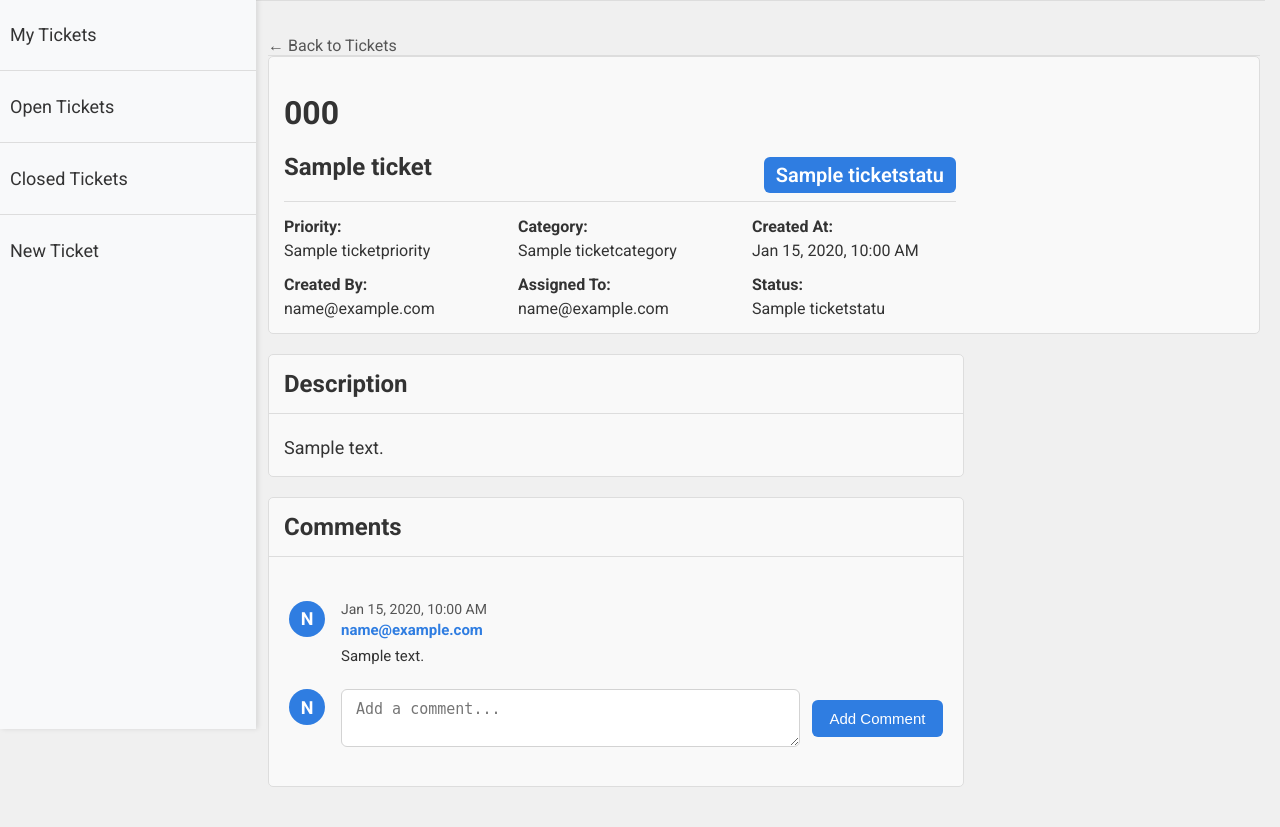
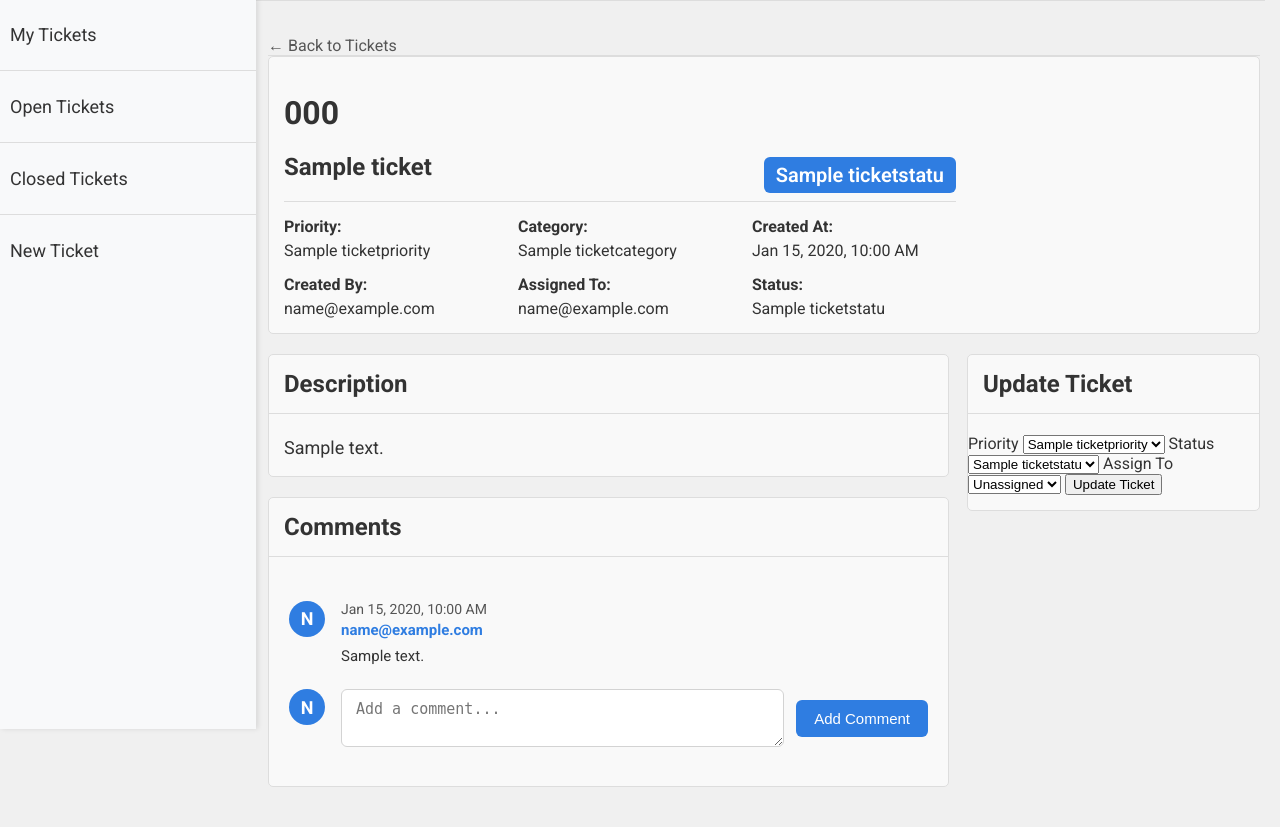
Before and after one commit to BenYoung03/resolve, a Flask app: page /ticket/1 in a window 1280 px wide. Shown: the part 96-923 px from the top of the page. Run offline with Flask 3, Linux system fonts and the light colour scheme; a user stored in the database is signed in; tables that the repository leaves empty hold one stand-in row (values such as "Sample post"); some libraries are stand-ins or nearby versions.

Commit message:
Update front-end to have update ticket next to description box and added initial backend code for ticket updating

```diff
--- a/app/forms.py
+++ b/app/forms.py
@@ -62,3 +62,24 @@ class CommentForm(FlaskForm):
         validators=[DataRequired(), Length(min=1)]
     )
     submit = SubmitField("Add Comment")
+
+class UpdateTicket(FlaskForm):
+    status = SelectField(
+        "Status",
+        coerce=int,
+        validators=[DataRequired()]
+    )
+
+    priority = SelectField(
+        "Priority",
+        coerce=int,
+        validators=[DataRequired()]
+    )
+
+    assignedTo = SelectField(
+        "Assign To",
+        coerce=int,
+        validators=[DataRequired()]
+    )
+
+    submit = SubmitField("Update Ticket")
--- a/app/models.py
+++ b/app/models.py
@@ -5,7 +5,6 @@ import sqlalchemy.orm as so
 from app import db
 from flask_login import UserMixin
 from werkzeug.security import generate_password_hash, check_password_hash
-
 
 class Role(db.Model):
     __tablename__ = "Roles"
@@ -17,8 +16,6 @@ class Role(db.Model):
 
     def __repr__(self):
         return f"<Role {self.name}>"
-
-
 
 class User(db.Model, UserMixin):
     __tablename__ = "User"
--- a/app/routes.py
+++ b/app/routes.py
@@ -1,7 +1,7 @@
 from app import app, db
 from flask import render_template, flash, redirect, url_for, request
 import sqlalchemy as sa
-from app.forms import CommentForm, LoginForm, RegistrationForm, CreateTicketForm
+from app.forms import CommentForm, LoginForm, RegistrationForm, CreateTicketForm, UpdateTicket
 from app.models import TicketComment, User, Role, Category, Status, Priority, Ticket
 from werkzeug.security import generate_password_hash, check_password_hash
 from flask_login import login_user, logout_user, login_required, current_user
@@ -10,15 +10,14 @@ from datetime import datetime
 @app.route('/')
 @app.route('/index')
 def index():
-    tickets = (
-        db.session.scalars(
-            sa.select(Ticket)
-            .where(Ticket.CreatedBy == current_user.UserID)
-            .order_by(Ticket.CreatedAt.desc())
-        ).all()
-        if current_user.is_authenticated
-        else []
-    )
+
+    if not current_user.is_authenticated:
+        tickets = []
+    elif current_user.has_role('Employee'):
+        tickets = (db.session.scalars(sa.select(Ticket).where(Ticket.CreatedBy == current_user.UserID).order_by(Ticket.CreatedAt.desc())).all())
+    else:
+        tickets = (db.session.scalars(sa.select(Ticket).order_by(Ticket.CreatedAt.desc())).all())
+
     return render_template('index.html', title='Home', tickets=tickets)
 
 @app.route('/login', methods=['GET', 'POST'])
@@ -124,6 +123,14 @@ def create_ticket():
 @login_required
 def view_ticket(TicketID):
     addCommentForm = CommentForm()
+    updateTicketForm = UpdateTicket()
+
+    updateTicketForm.priority.choices = [(p.PriorityID, p.name) for p in Priority.query.all()]
+    updateTicketForm.status.choices = [(s.StatusID, s.name) for s in Status.query.all()]
+    updateTicketForm.assignedTo.choices = [(0, 'Unassigned')] + [
+        (u.UserID, u.username)
+        for u in User.query.join(Role).filter(Role.name.in_(["Agent", "Admin"])).all()
+    ]
 
     currentTicket = db.session.scalar(sa.select(Ticket).where(Ticket.TicketID == TicketID))
     comments = db.session.scalars(
@@ -141,6 +148,15 @@ def view_ticket(TicketID):
         db.session.commit()
 
         return redirect(url_for('view_ticket', TicketID=TicketID))
+    if updateTicketForm.validate_on_submit():
+        currentTicket.PriorityID = updateTicketForm.priority.data
+        currentTicket.StatusID = updateTicketForm.status.data
+        assigned_user_id = updateTicketForm.assignedTo.data
+        currentTicket.AssignedTo = assigned_user_id if assigned_user_id != 0 else None
+
+        db.session.commit()
+
+        return redirect(url_for('view_ticket', TicketID=TicketID))
 
     return render_template('ticketview.html', ticket_id=TicketID, ticket=currentTicket,
-                           comments=comments, commentForm=addCommentForm)
+                           comments=comments, commentForm=addCommentForm, updateTicketForm=updateTicketForm)
--- a/app/static/styles/ticketIndividual.css
+++ b/app/static/styles/ticketIndividual.css
@@ -72,7 +72,8 @@
 
 .ticket-summary,
 .description-container,
-.comments-container{
+.comments-container,
+.update-ticket-container{
     border: 1px solid #ddd;
     border-radius: 5px;
     padding: 15px;
@@ -81,8 +82,9 @@
 }
 
 .description-container,
-.comments-container{
-    width: 70%;
+.comments-container,
+.update-ticket-container{
+    width: 100%;
     padding-left: 0;
     padding-right: 0;
 }
@@ -141,7 +143,8 @@
 }
 
 .description-container h2,
-.comments-container h2 {
+.comments-container h2,
+.update-ticket-container h2 {
     margin-top: 0;
     border-bottom: 1px solid #ddd;
     padding-left: 15px;
@@ -262,3 +265,21 @@
 .comment-submit:hover {
     background-color: #2563eb;
 }
+
+.bottom-container {
+    display: flex;
+    gap: 20px;
+    align-items: flex-start;
+    width: 100%;
+}
+
+.left-container{
+    width: 70%;
+    display: flex;
+    flex-direction: column;
+}
+
+.update-ticket-container {
+    width: 30%;
+    height: fit-content;
+}
--- a/app/templates/index.html
+++ b/app/templates/index.html
@@ -6,7 +6,7 @@
 
 {% block content %}
 {% if current_user.is_authenticated %}
-    {% if current_user.has_role(['Employee']) %}
+    {% if current_user.has_role(['Employee', 'Agent', 'Admin']) %}
         <div class="ticket-container">
             <div class="left-menu">
                 <ul>
@@ -67,6 +67,7 @@
 <script src="{{ url_for('static', filename='DataTables/datatables.min.js') }}"></script>
 <script src="{{ url_for('static', filename='js/ticketview.js') }}"></script>
 <script>
+//TODO: Modify ticket table to have correct columns and filters
 $(document).ready(function() {
     $('#ticketTable').DataTable({
         "pageLength": 10,
--- a/app/templates/ticketview.html
+++ b/app/templates/ticketview.html
@@ -38,6 +38,8 @@
                         <div class="information-element"><strong>Status:</strong> {{ ticket.status.name if ticket.status else 'Unknown' }}</div>
                     </div>
                 </div>
+                <div class="bottom-container">
+                    <div class="left-container">
                         <div class="description-container">
                             <h2>Description</h2>
                             <div class="description-text">{{ ticket.description }}</div>
@@ -89,7 +91,22 @@
                                 </div>
                             </div>
                         </div>
+                    </div>
                     <!--TODO: ADD ACTIVITY BOX SHOWING THINGS SUCH AS WHEN ASSIGNMENTS CHANGE OR PRIORITY CHANGES-->
+                    <div class="update-ticket-container">
+                        <h2>Update Ticket</h2>
+                        <!--15px padding needing on the left for the following text-->
+
+                        <form action="" method="post" novalidate class="update-ticket-form">
+                            {{ updateTicketForm.hidden_tag() }}
+                            {{ updateTicketForm.priority.label }} {{ updateTicketForm.priority() }}
+                            {{ updateTicketForm.status.label }} {{ updateTicketForm.status() }}
+                            {{ updateTicketForm.assignedTo.label }} {{ updateTicketForm.assignedTo() }}
+                            {{ updateTicketForm.submit(class="update-ticket-submit") }}
+                        </form>
+                    </div>
+                </div>
+
             </div>
         </div>
     </div>
```
Lines whose indentation alone changed are shown as unchanged.
